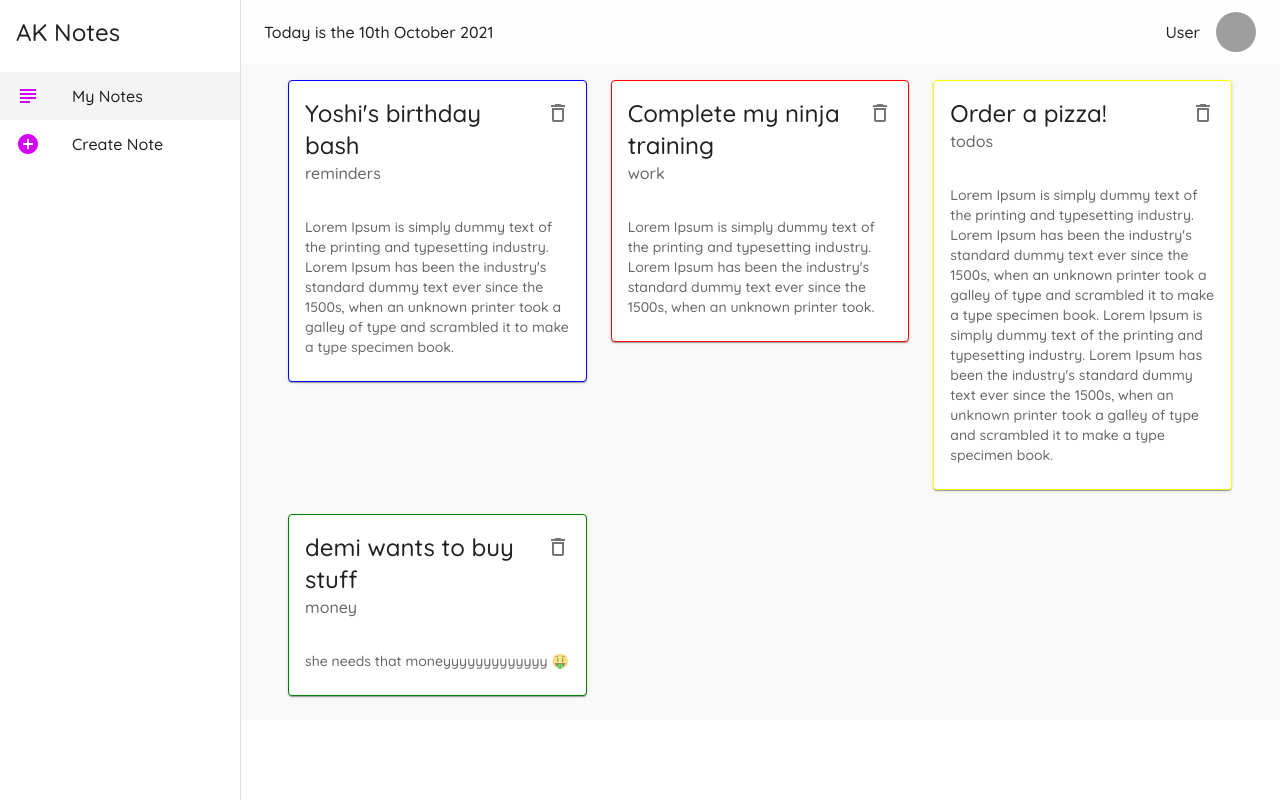
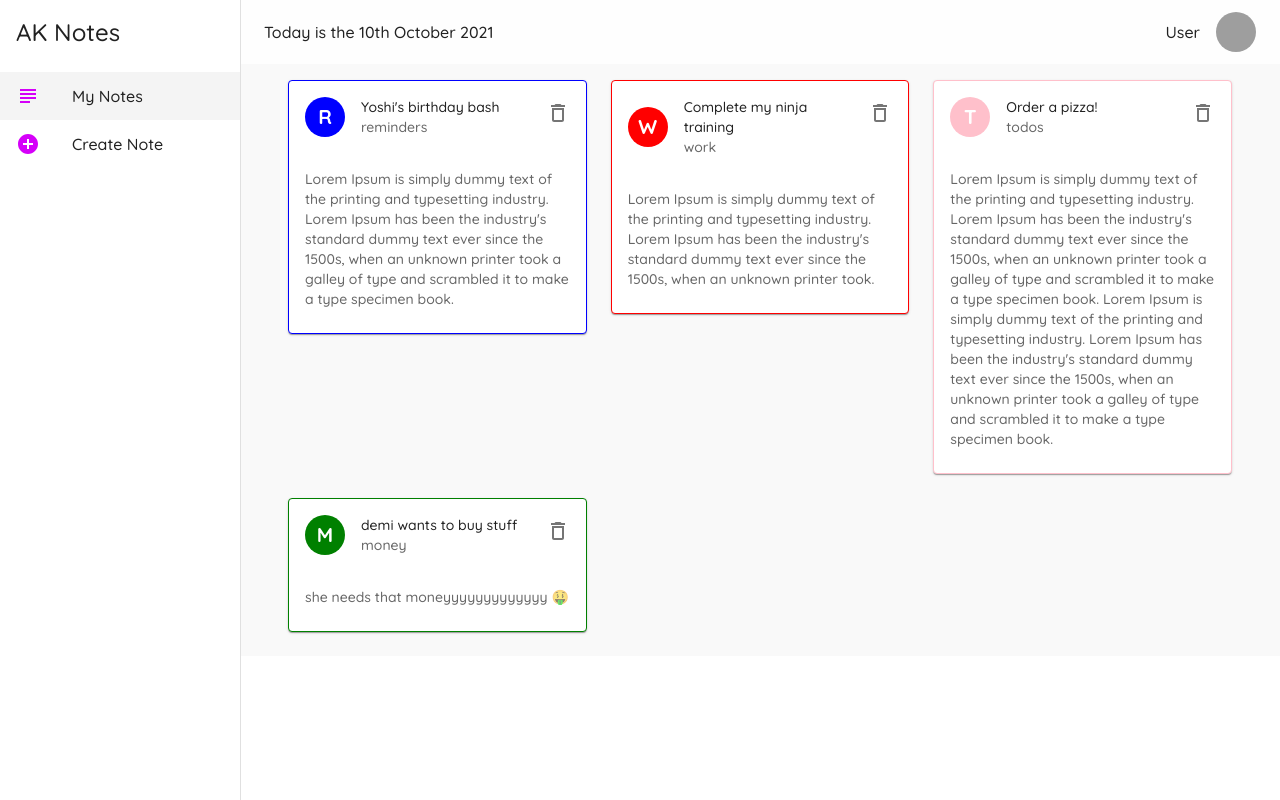
Before and after one commit to Abdulmajeedkutaibani/Notes-app, a React (Create React App) app: page / in a window 1280 px wide. Built offline with nearby package versions, Linux system fonts and the light colour scheme; data requests are answered from the project's data file; grey boxes are pictures that could not be loaded.

Commit message:
Add avatar component to NoteCard

```diff
--- a/src/Components/NoteCard.js
+++ b/src/Components/NoteCard.js
@@ -5,6 +5,7 @@ import {
   Typography,
   IconButton,
   Card,
+  Avatar,
 } from '@mui/material';
 import { DeleteOutlined } from '@mui/icons-material';
 
@@ -19,13 +20,30 @@ const NoteCard = ({ note, handleDelete }) => {
             : note.category == 'reminders'
             ? { border: '1px solid blue' }
             : note.category == 'todos'
-            ? { border: '1px solid yellow' }
+            ? { border: '1px solid pink' }
             : note.category == 'money'
             ? { border: '1px solid green' }
             : null
         }
       >
         <CardHeader
+          avatar={
+            <Avatar
+              sx={
+                note.category == 'work'
+                  ? { background: 'red', fontWeight: 'bold' }
+                  : note.category == 'reminders'
+                  ? { background: ' blue', fontWeight: 'bold' }
+                  : note.category == 'todos'
+                  ? { background: 'pink', fontWeight: 'bold' }
+                  : note.category == 'money'
+                  ? { background: ' green', fontWeight: 'bold' }
+                  : null
+              }
+            >
+              {note.category[0].toUpperCase()}
+            </Avatar>
+          }
           action={
             <IconButton onClick={() => handleDelete(note.id)}>
               <DeleteOutlined />
```
